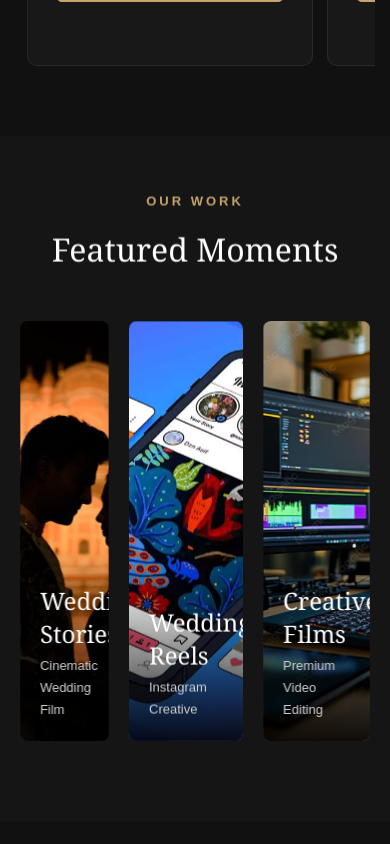
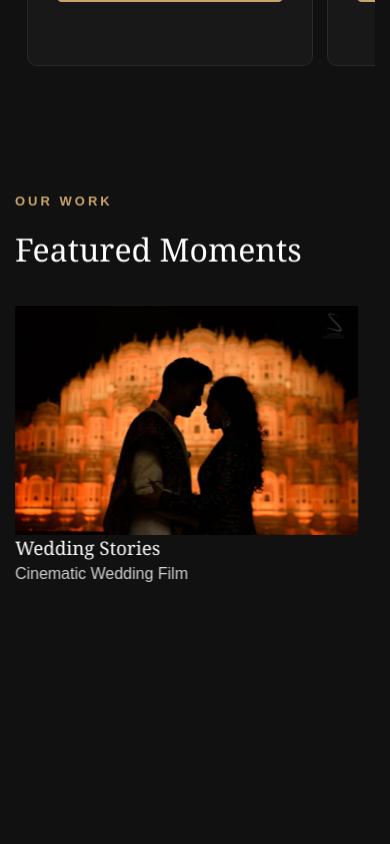
Before and after one commit to nk6350095134-dev/-zee-wedding, a React (Create React App) app: page / in a window 390 px wide. Shown: the part 4440-5284 px from the top of the page. Built offline with nearby package versions, Linux system fonts and the light colour scheme.

Commit message:
Update mobile swipe and package styles

```diff
--- a/src/styles/home.css
+++ b/src/styles/home.css
@@ -449,79 +449,125 @@
 }
 
 
+
+
 /* =====================================================
-   PORTFOLIO
+   OUR WORK / PORTFOLIO SWIPE
    ===================================================== */
 
-.portfolio-section {
-  background: #151515;
+.gallery {
+  display: flex;
+  flex-wrap: nowrap;
 
-  text-align: center;
+  width: 100%;
+
+  overflow-x: auto;
+  overflow-y: hidden;
+
+  gap: 18px;
+
+  padding: 10px 5px 30px;
+
+  -webkit-overflow-scrolling: touch;
+  scrollbar-width: none;
+
+  scroll-snap-type: x mandatory;
+
+  overscroll-behavior-x: contain;
+
+  cursor: grab;
 }
 
-.gallery {
-  margin-top: 40px;
-
-  display: grid;
-
-  grid-template-columns: repeat(3, 1fr);
-
-  gap: 25px;
+.gallery::-webkit-scrollbar {
+  display: none;
 }
 
+
+/* Each work card */
 .gallery-item {
-  position: relative;
+  flex: 0 0 320px;
 
-  height: 450px;
+  width: 320px;
+  min-width: 320px;
+  max-width: 320px;
 
-  overflow: hidden;
+  height: 420px;
 
-  border-radius: 8px;
+  scroll-snap-align: center;
+
+  flex-shrink: 0;
 }
 
-.gallery-item img {
-  width: 100%;
 
-  height: 100%;
+/* =====================================================
+   MOBILE
+   ===================================================== */
 
-  object-fit: cover;
+@media (max-width: 600px) {
 
-  transition: 0.5s ease;
+  .gallery {
+    width: 100%;
+
+    display: flex;
+    flex-wrap: nowrap;
+
+    overflow-x: auto;
+
+    gap: 15px;
+
+    padding: 10px 15px 30px;
+
+    scroll-snap-type: x mandatory;
+
+    -webkit-overflow-scrolling: touch;
+
+    scrollbar-width: none;
+
+    overscroll-behavior-x: contain;
+
+    touch-action: auto;
+  }
+
+  .gallery::-webkit-scrollbar {
+    display: none;
+  }
+
+  .gallery-item {
+    flex: 0 0 85vw;
+
+    width: 85vw;
+    min-width: 85vw;
+    max-width: 85vw;
+
+    height: 420px;
+
+    scroll-snap-align: center;
+  }
 }
 
-.gallery-item:hover img {
-  transform: scale(1.07);
+
+/* =====================================================
+   SMALL MOBILE
+   ===================================================== */
+
+@media (max-width: 400px) {
+
+  .gallery {
+    gap: 12px;
+    padding-left: 10px;
+    padding-right: 10px;
+  }
+
+  .gallery-item {
+    flex: 0 0 88vw;
+
+    width: 88vw;
+    min-width: 88vw;
+    max-width: 88vw;
+
+    height: 400px;
+  }
 }
-
-.gallery-overlay {
-  position: absolute;
-
-  left: 0;
-
-  right: 0;
-
-  bottom: 0;
-
-  padding: 35px 20px 20px;
-
-  background: linear-gradient(
-    transparent,
-    rgba(0, 0, 0, 0.9)
-  );
-
-  text-align: left;
-}
-
-.gallery-overlay h3 {
-  font-size: 24px;
-
-  margin-bottom: 5px;
-}
-
-.gallery-overlay p {
-  font-size: 13px;
-}
-
 
 /* =====================================================
    HAPPY CUSTOMERS
```
